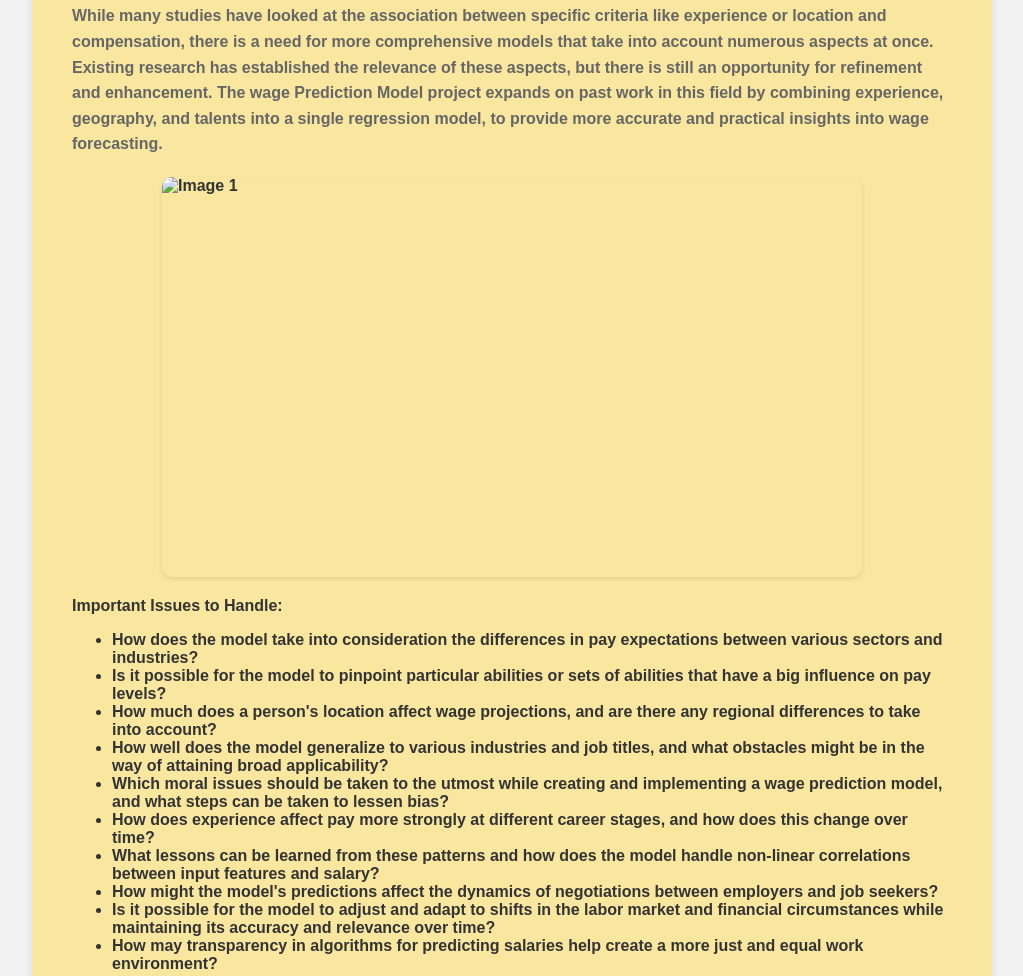
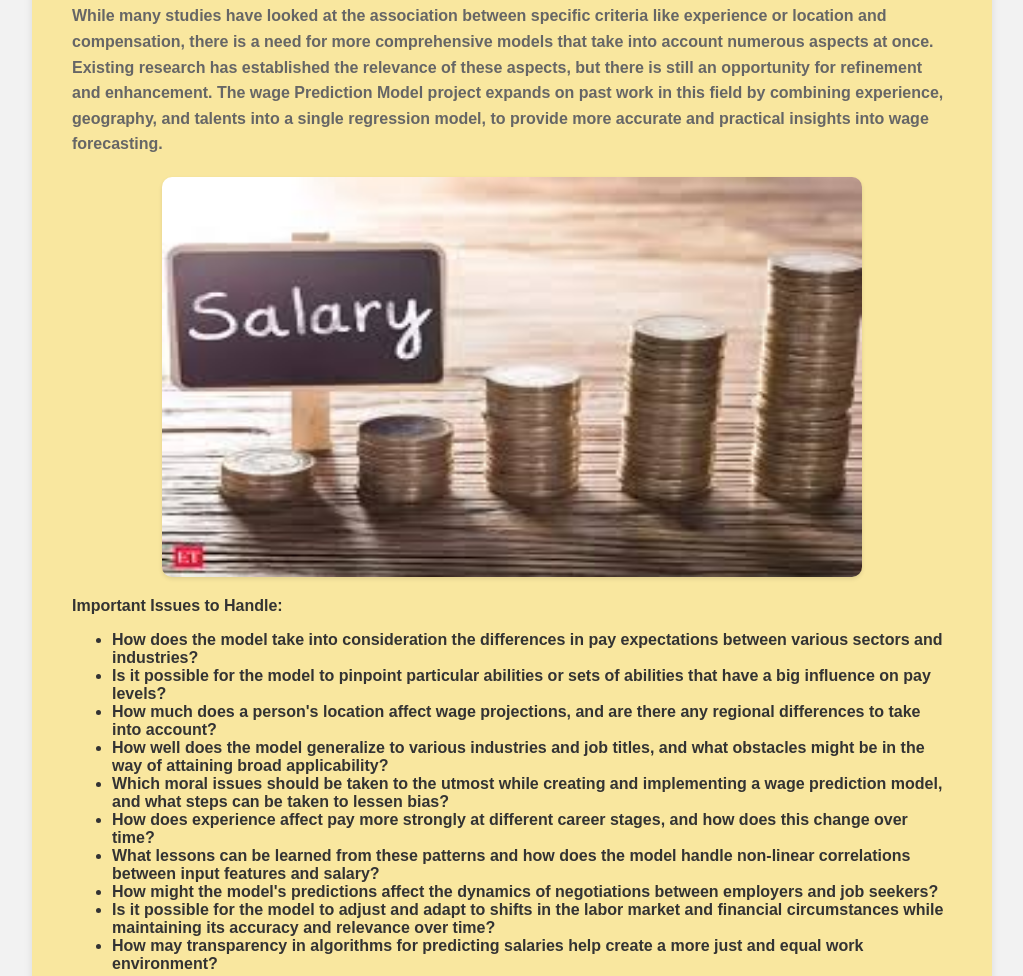
Before and after one commit to Minalspawar/ML_Project, a plain HTML site: page index.html in a window 1280 px wide. Shown: the part 858-1834 px from the top of the page, without its empty margins (128-1151 px from the left). Drawn offline with Linux system fonts and the light colour scheme; files whose address does not match are found by name.

Commit message:
Update index.html

```diff
--- a/index.html
+++ b/index.html
@@ -131,7 +131,7 @@ While many studies have looked at the association between specific criteria like
 
 
 <div>
-    <img src="../Intro.jpg" alt="Image 1" width="700" height="400">
+    <img src="https://raw.githubusercontent.com/Minalspawar/ML_Project/main/Images/Intro.jpg" alt="Image 1" width="700" height="400">
 
 </div>
 
```
